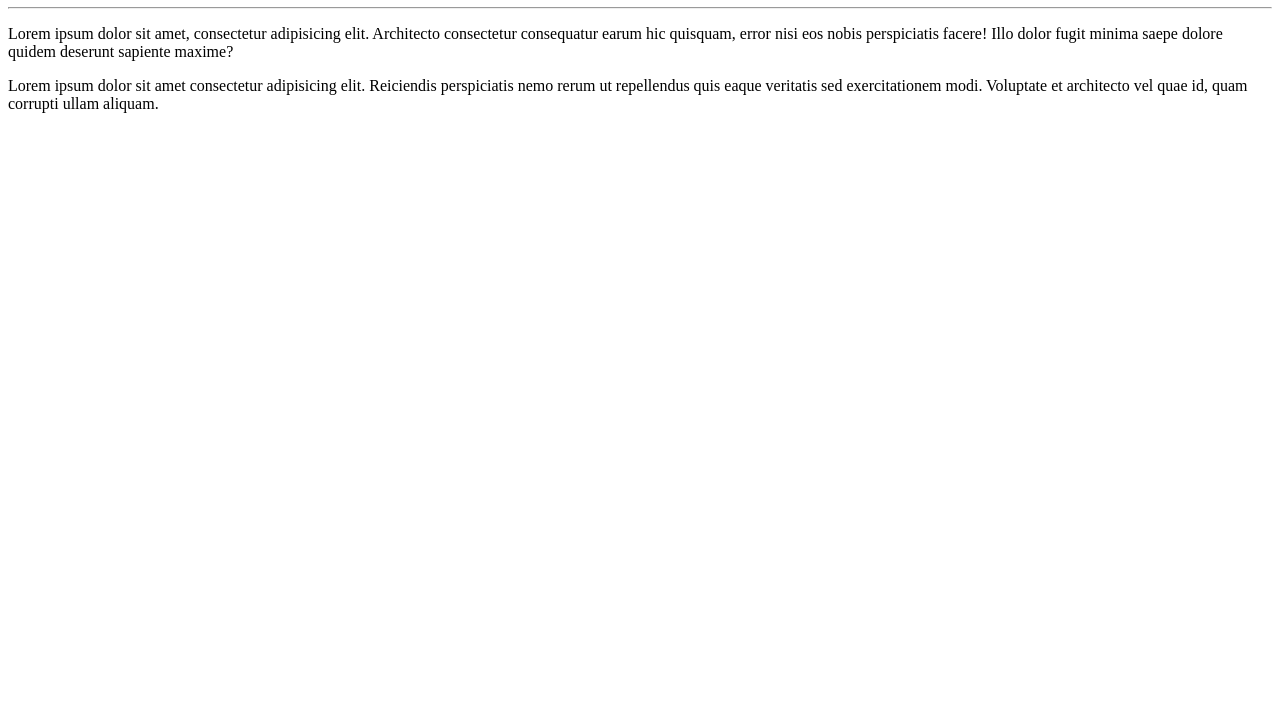
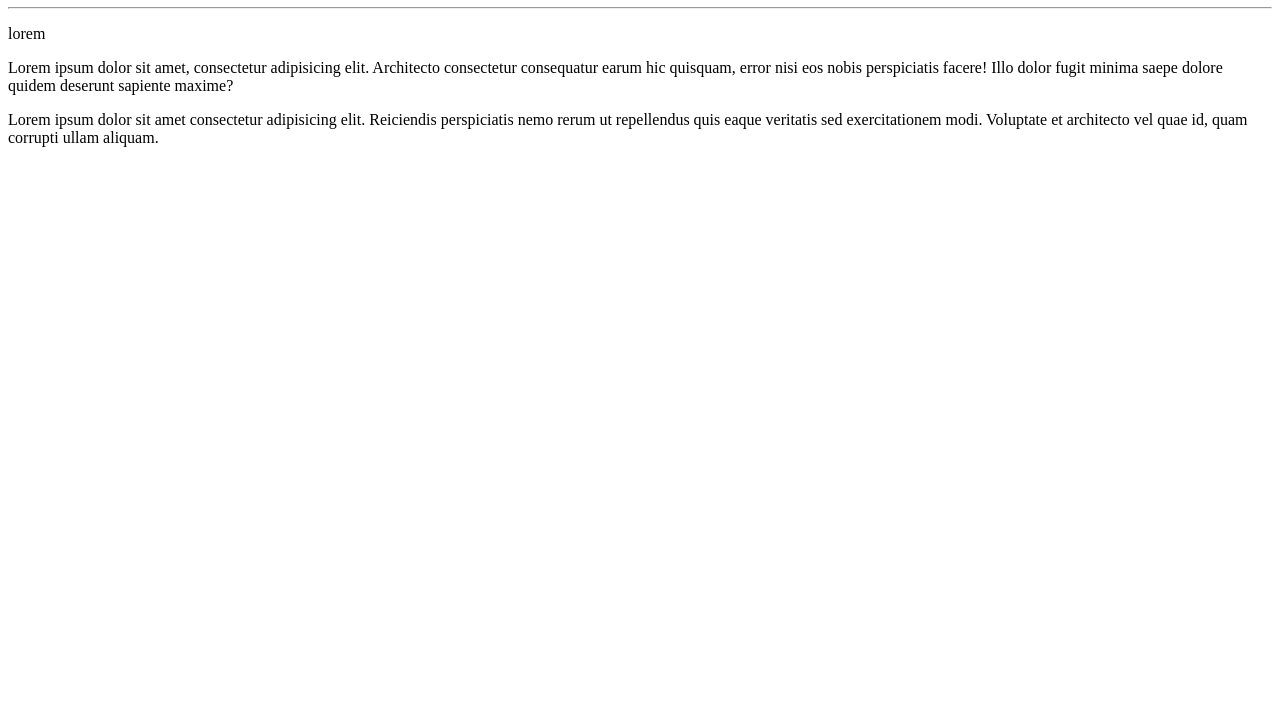
Before and after one commit to RafaelPereira-Dev/Ola-Mundo, a plain HTML site: page site-exemplo/index.html in a window 1280 px wide. Shown: the part 73-800 px from the top of the page. Drawn offline with Linux system fonts and the light colour scheme.

Commit message:
add na Ficr

```diff
--- a/site-exemplo/index.html
+++ b/site-exemplo/index.html
@@ -8,6 +8,8 @@
 <body>
     <h1>Olá, mundo!</h1>
     <hr>
+    <p>lorem<p/>
+
     <p>Lorem ipsum dolor sit amet, consectetur adipisicing elit. Architecto consectetur consequatur earum hic quisquam, error nisi eos nobis perspiciatis facere! Illo dolor fugit minima saepe dolore quidem deserunt sapiente maxime?</p>
     <p>Lorem ipsum dolor sit amet consectetur adipisicing elit. Reiciendis perspiciatis nemo rerum ut repellendus quis eaque veritatis sed exercitationem modi. Voluptate et architecto vel quae id, quam corrupti ullam aliquam.</p>
 </body>
```
